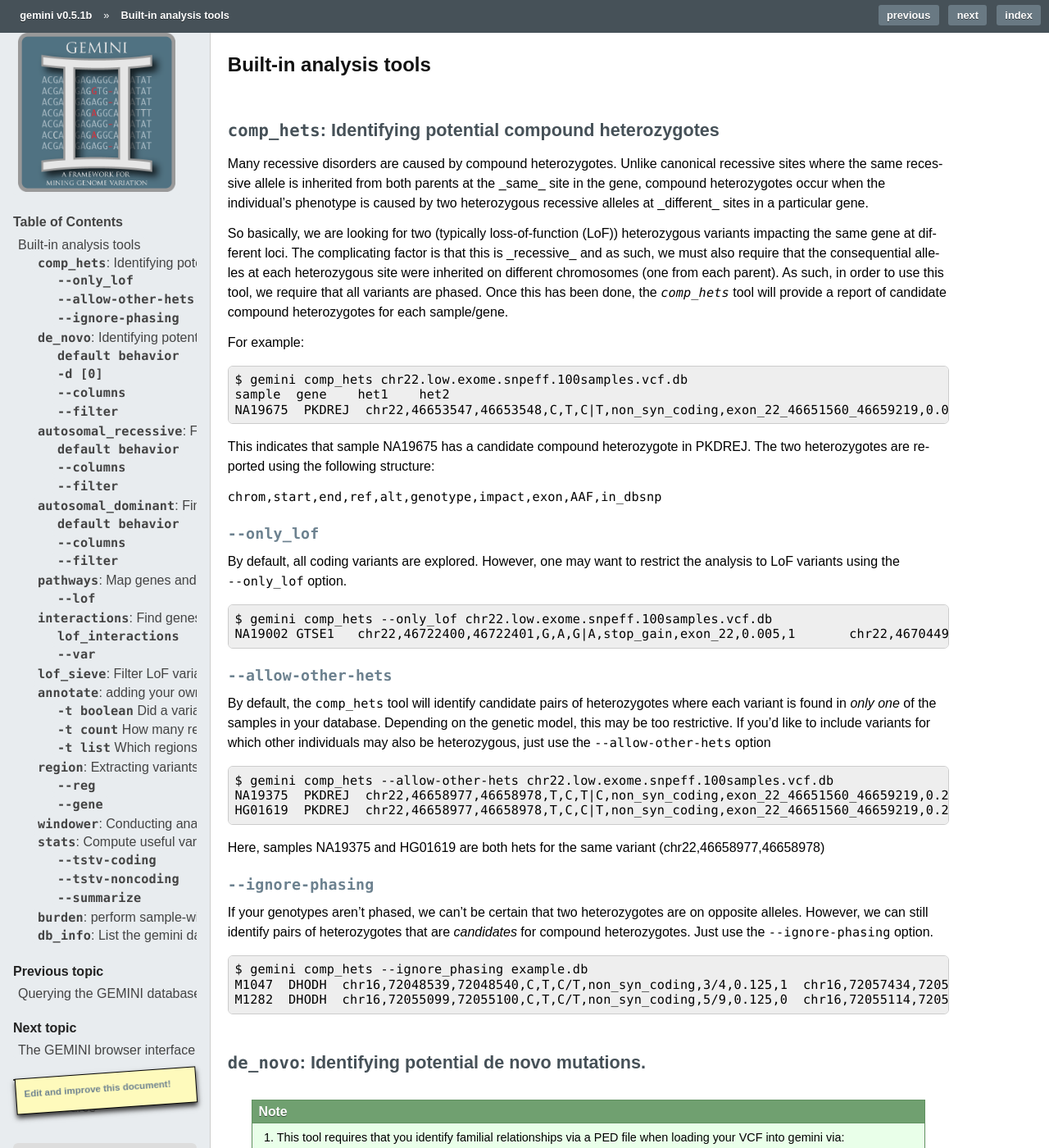
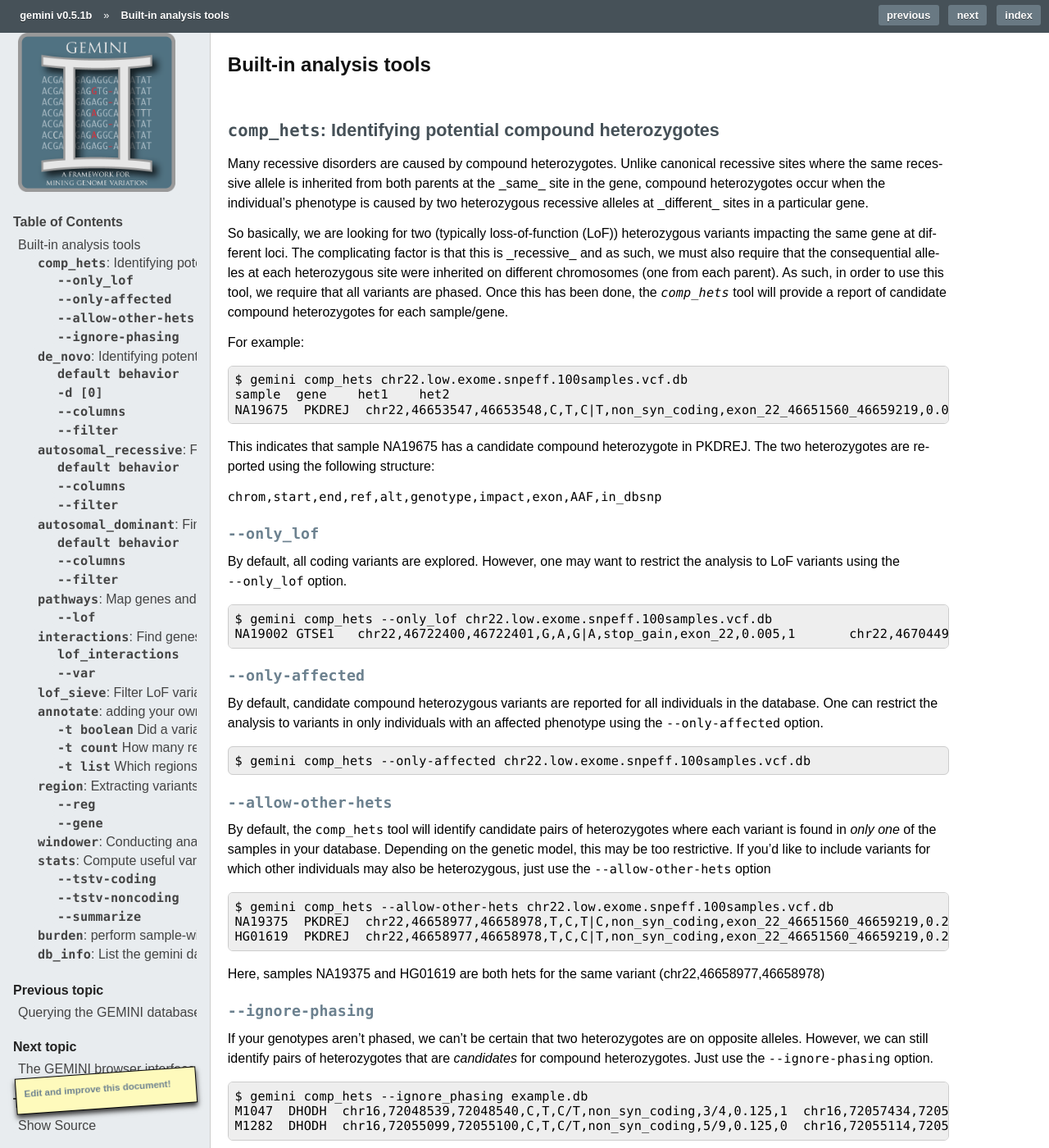
Before and after one commit to arq5x/gemini, a Sphinx documentation site: the page built from docs/content/tools.rst, in a window 1280 px wide and 1400 px high. Shown: the whole window at 82% size. Built offline with Sphinx 7.4.7, drawn with Linux system fonts in a browser that asks for light colours; formulas are drawn with MathJax 3; pages that are not in the unit, such as notebooks, are missing from menus; comment, search, counter and statistics services are not loaded; the version number is read from the project's files by our own code.

Commit message:
Add documentation of the --only-affected option
Need to add updated examples for the comp_hets analysis output at some point

```diff
--- a/docs/content/tools.rst
+++ b/docs/content/tools.rst
@@ -45,6 +45,18 @@
 
 	$ gemini comp_hets --only_lof chr22.low.exome.snpeff.100samples.vcf.db
 	NA19002	GTSE1	chr22,46722400,46722401,G,A,G|A,stop_gain,exon_22,0.005,1	chr22,46704499,46704500,C,A,A|C,stop_gain,exon_22,0.005,0
+
+
+---------------
+``--only-affected``
+---------------
+By default, candidate compound heterozygous variants are reported for all
+individuals in the database.  One can restrict the analysis to variants in
+only individuals with an affected phenotype using the ``--only-affected`` option.
+
+.. code-block:: bash
+
+	$ gemini comp_hets --only-affected chr22.low.exome.snpeff.100samples.vcf.db
 
 
 ----------------------
```
